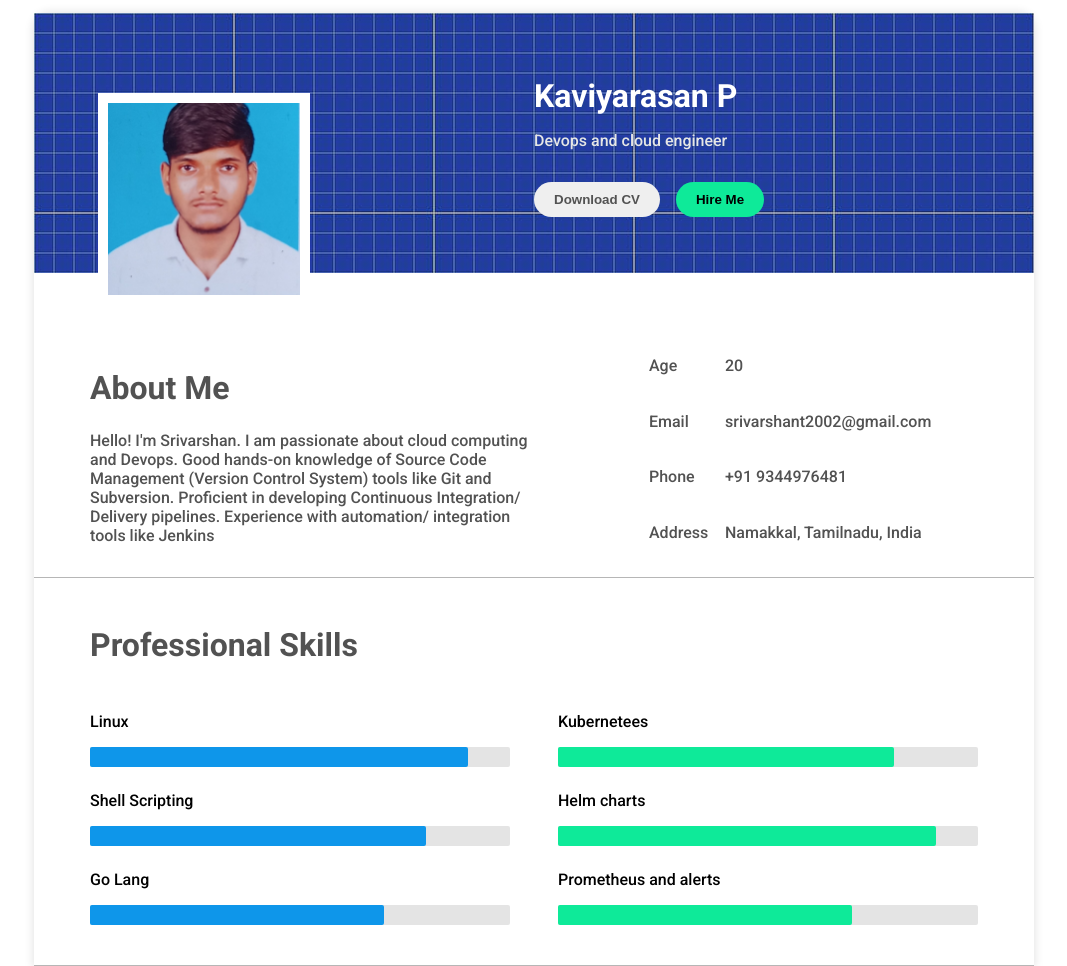
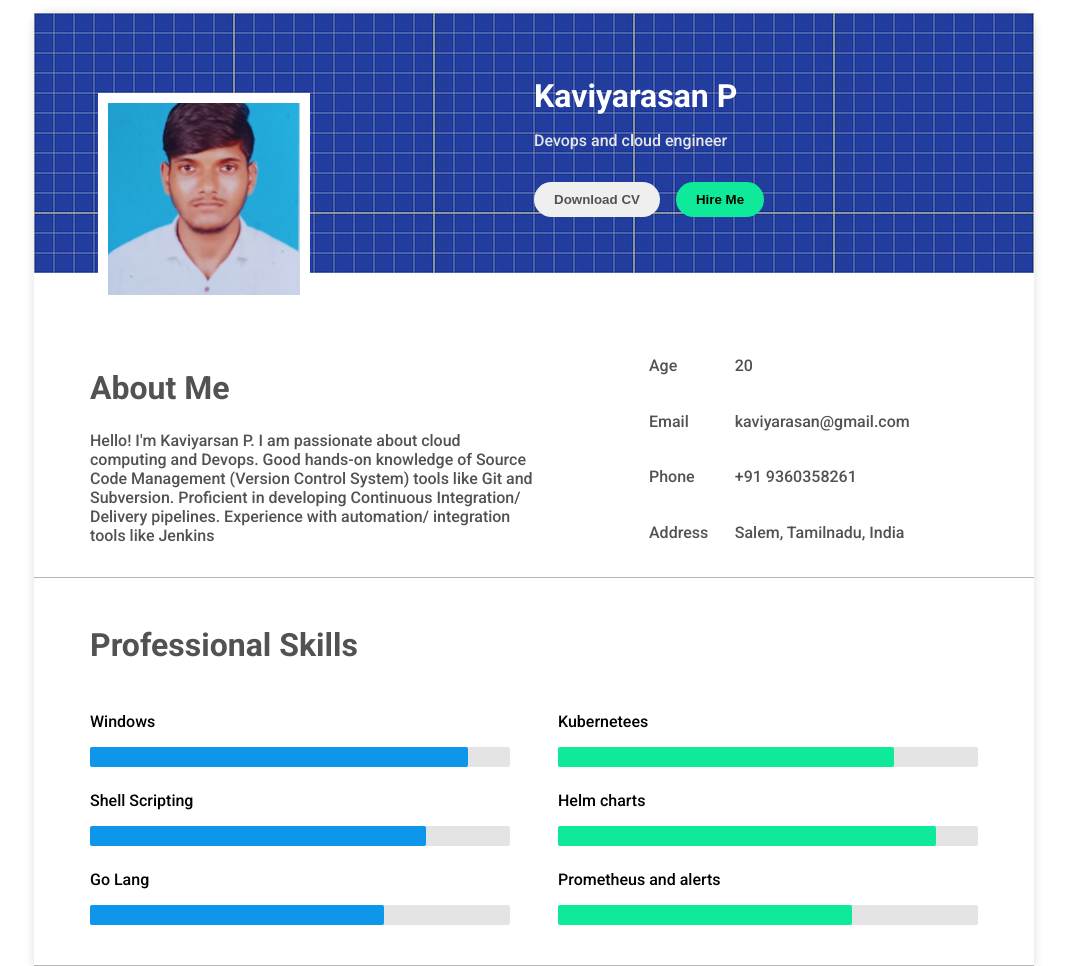
Before and after one commit to IBM-EPBL/IBM-Project-32105-1660208083, a plain HTML site: page IBM-ASSIGNMENT/Team Leader Kaviyarasan/assignment1/index.html in a window 1280 px wide. Shown: the part 87-1053 px from the top of the page, without its empty margins (106-1173 px from the left). Drawn offline with Linux system fonts and the light colour scheme.

Commit message:
Update index.html

```diff
--- a/IBM-ASSIGNMENT/Team Leader Kaviyarasan/assignment1/index.html
+++ b/IBM-ASSIGNMENT/Team Leader Kaviyarasan/assignment1/index.html
@@ -35,7 +35,7 @@
             <div class="about">
               <h3>About Me</h3>
               <p>
-                Hello! I'm Srivarshan. I am passionate about cloud computing and
+                Hello! I'm Kaviyarsan P. I am passionate about cloud computing and
                 Devops. Good hands-on knowledge of Source Code Management (Version Control System) tools like Git and Subversion.
                 Proficient in developing Continuous Integration/ Delivery pipelines. Experience with automation/ integration tools like Jenkins
               </p>
@@ -47,15 +47,15 @@
               </tr>
               <tr>
                 <td>Email</td>
-                <td>srivarshant2002@gmail.com</td>
+                <td>kaviyarasan@gmail.com</td>
               </tr>
               <tr>
                 <td>Phone</td>
-                <td>+91 9344976481</td>
+                <td>+91 9360358261</td>
               </tr>
               <tr>
                 <td>Address</td>
-                <td>Namakkal, Tamilnadu, India</td>
+                <td>Salem, Tamilnadu, India</td>
               </tr>
             </table>
           </div>
@@ -66,7 +66,7 @@
             <div class="skills">
               <div class="left">
                 <div class="skill">
-                  <p class="skill-name">Linux</p>
+                  <p class="skill-name">Windows</p>
                   <div class="skill-bar">
                     <div class="skill-bar-fill" style="--trans: -10%"></div>
                   </div>
```
